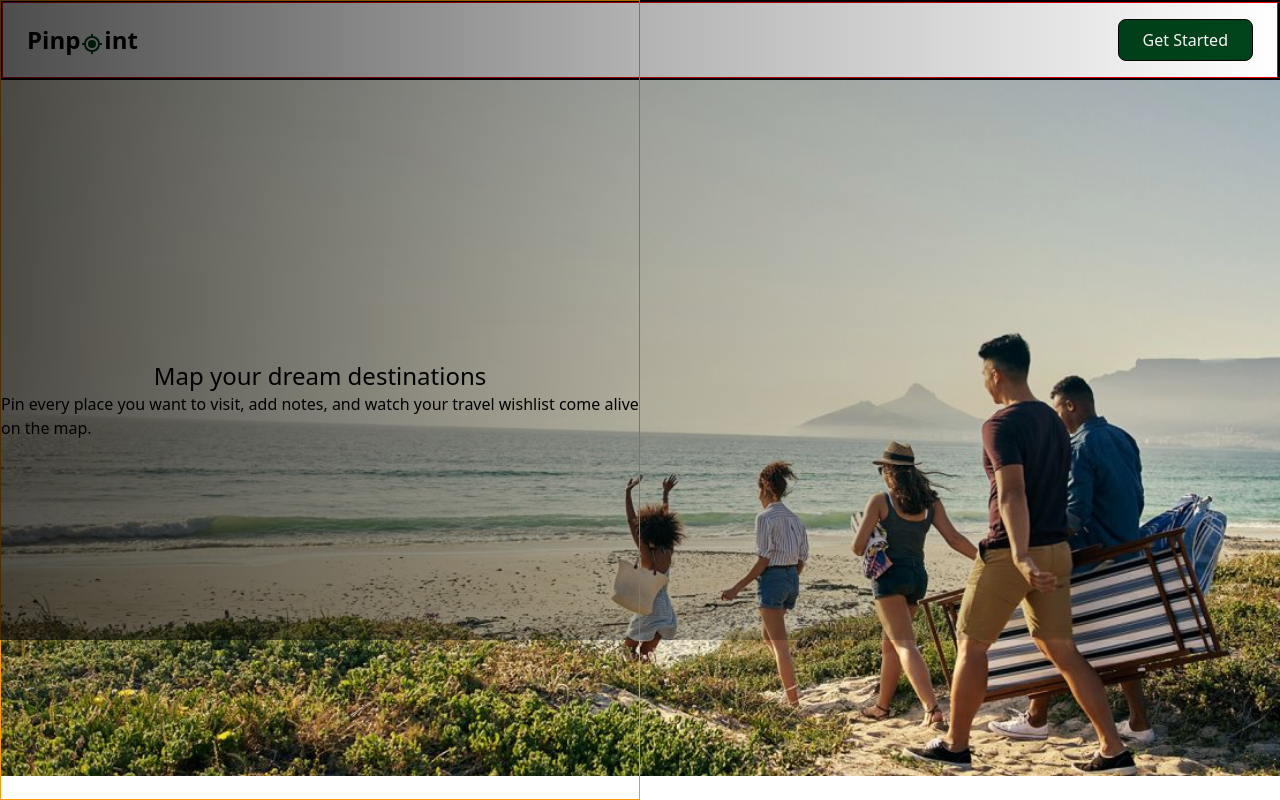
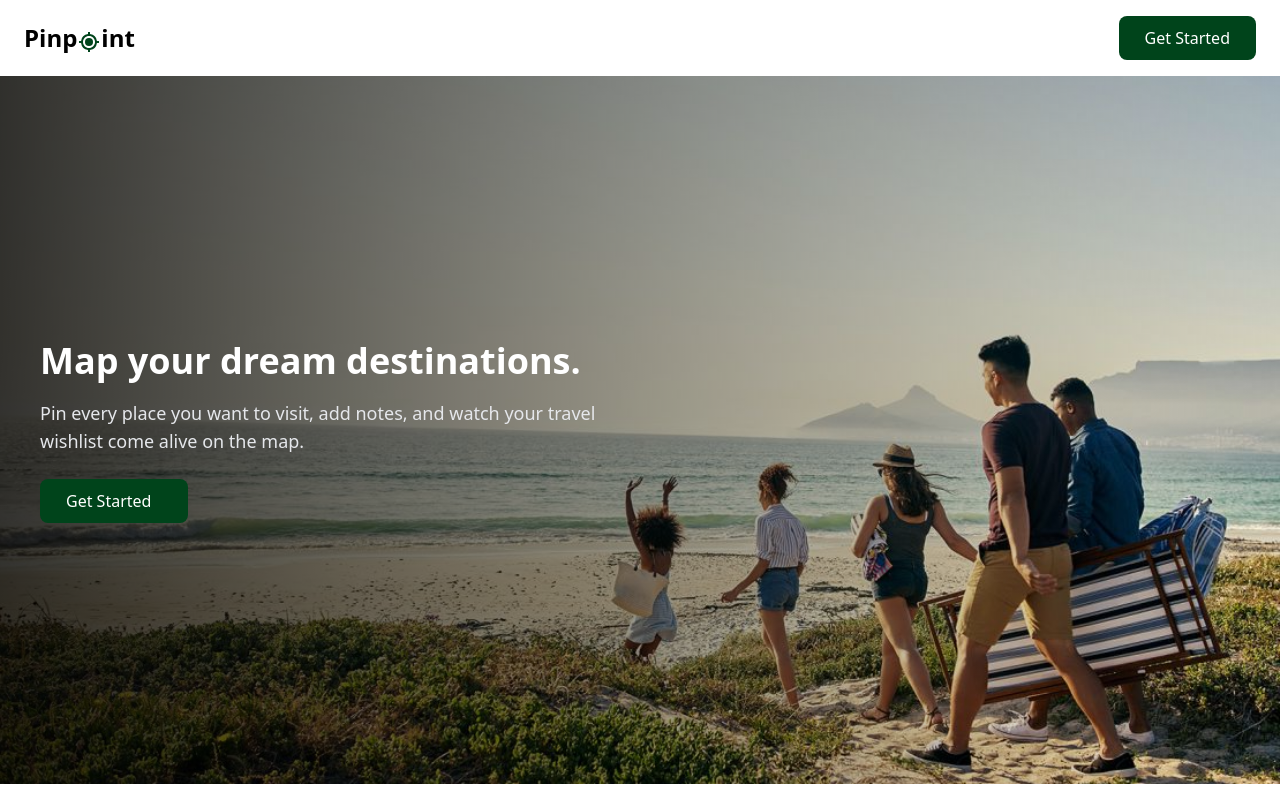
Before and after one commit to NellyFE/PinPoint, a React (Vite) app: page / in a window 1280 px wide. Built offline with nearby package versions, Linux system fonts and the light colour scheme.

Commit message:
main app

```diff
--- a/package.json
+++ b/package.json
@@ -11,6 +11,7 @@
   },
   "dependencies": {
     "@tailwindcss/vite": "^4.1.14",
+    "mapbox-gl": "^3.15.0",
     "react": "^19.1.1",
     "react-dom": "^19.1.1",
     "react-icons": "^5.5.0",
--- a/src/Pages/MapPage.jsx
+++ b/src/Pages/MapPage.jsx
@@ -1,7 +1,9 @@
+import { Nav } from "../components/navbar"
+
 export const Mappage = () => {
     return(
         <section>
-
+            <Nav/>
         </section>
     )
 }
--- /dev/null
+++ b/src/components/button.jsx
@@ -0,0 +1,10 @@
+import { useNavigate } from "react-router-dom";
+
+export const Button = () => {
+    const navigate = useNavigate()
+  return (
+    <div onClick={() => navigate("/app")} className=" bg-[#00441b] border-2 border-transparent rounded-lg px-6 hover:bg-transparent py-2 hover:border-white transition-all duration-300 cursor-pointer">
+      <button className=" text-white ">Get Started</button>
+    </div>
+  );
+};
--- a/src/components/hero.jsx
+++ b/src/components/hero.jsx
@@ -1,25 +1,31 @@
+import { Button } from "./button";
+
 export const Hero = () => {
   return (
-    <section>
-      <div className=" flex h-[87vh] w-full max-w-7xl">
+    <section className="relative h-[88.5vh] w-full overflow-hidden">
+      {/* Hero Image */}
+      <img
+        src="/images/pin11.jpg"
+        alt="Travel"
+        className="h-full w-full object-cover flipped-right"
+      />
 
+      {/* Gradient Overlay */}
+      <div className="absolute inset-0 bg-gradient-to-r from-black/80 via-black/40 to-transparent"></div>
 
-        <img
-          src="/images/pin11.jpg"
-          alt=""
-          className=" object-cover w-full flipped-right"
-        />
+      {/* Text Content */}
+      <div className="absolute inset-0 flex flex-col justify-center px-10 text-white max-w-2xl">
+        <h1 className="text-4xl font-bold mb-4 leading-tight">
+          Map your dream destinations.
+        </h1>
 
- <div className="flex flex-col absolute inset-0 justify-center border border-amber-500 w-1/2 items-center">
-        <h1 className="flex text-2xl">Map your dream destinations</h1>
+        <p className="text-lg text-gray-200 mb-6">
+          Pin every place you want to visit, add notes, and watch your travel wishlist come alive on the map.
+        </p>
 
-         <p>Pin every place you want to visit,
-        add notes, and watch your travel wishlist come alive on the map.</p>
-      </div>
-
-    <div className="absolute inset-0 h-[80vh] w-full bg-gradient-to-r from-black/70 via-black/30 to-transparent" />
-
-
+        <div className=" w-1/4">
+        <Button/>
+        </div>
       </div>
     </section>
   );
--- a/src/components/navbar.jsx
+++ b/src/components/navbar.jsx
@@ -1,9 +1,11 @@
 import { BiCurrentLocation } from "react-icons/bi";
+import { useNavigate } from "react-router-dom";
 
 export const Nav = () => {
+  const navigate = useNavigate()
   return (
-    <nav className="border-2 w-full flex ">
-      <div className="max-w-7xl w-full justify-between mx-auto flex px-6 py-4 border border-red-600">
+    <nav className=" w-full flex ">
+      <div className="max-w-7xl w-full justify-between mx-auto flex px-6 py-4 ">
 
         {/* logo  */}
         <div className="flex">
@@ -15,8 +17,8 @@
         </div>
 
         {/* get started button */}
-        <div className="border bg-[#00441b] rounded-lg px-6 py-2">
-            <button className=" text-white ">Get Started</button>
+        <div onClick={() => navigate("/app")} className=" bg-[#00441b] text-white rounded-lg px-6 py-2 border-2 border-transparent hover:border-[#00441b] hover:text-[#00441b] hover:bg-transparent transition-all duration-300 cursor-pointer">
+            <button className="cursor-pointer  ">Get Started</button>
         </div>
 
       </div>
```
Also changed, not shown: 1 other file (tests, documents, lock files or other folders).
